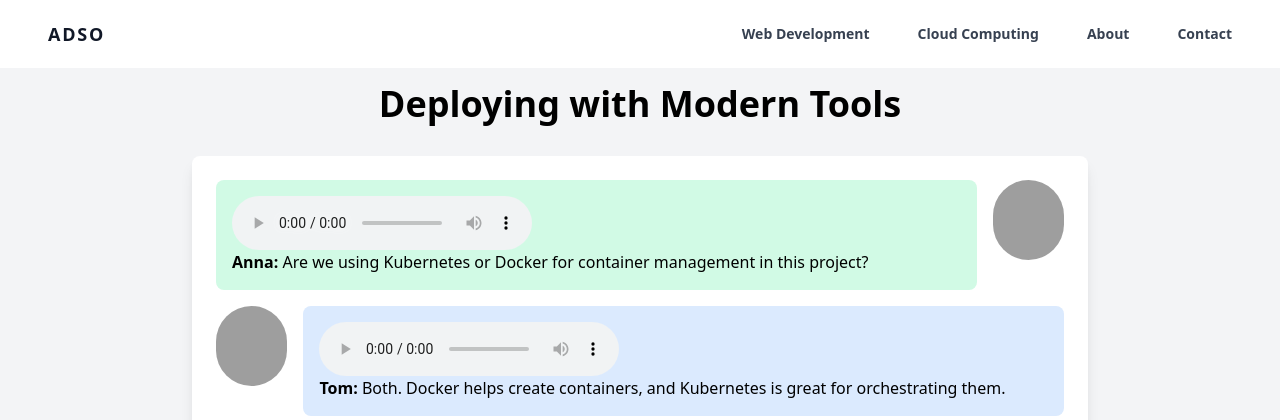
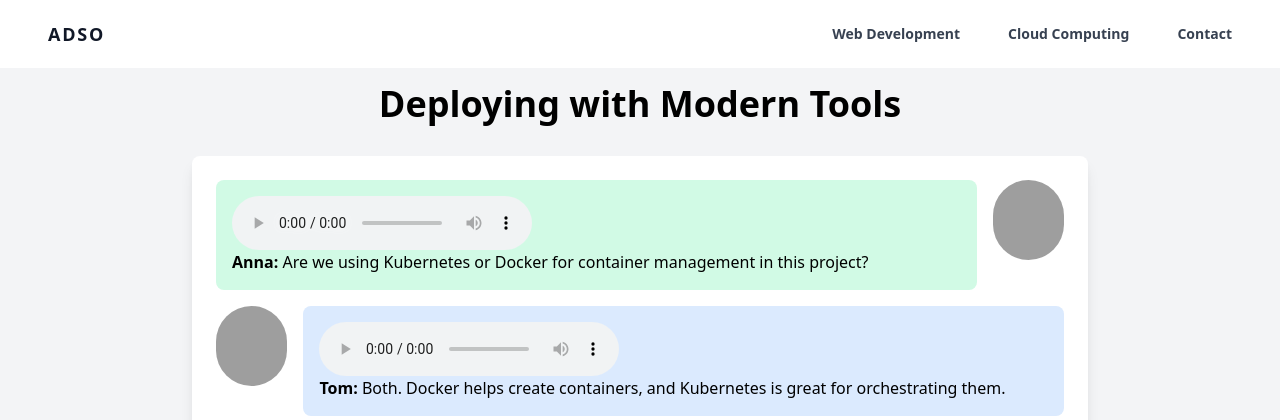
Before and after one commit to EsMilios/adsoPage, a PHP site: page /cloudModule/conversacion2.php in a window 1280 px wide. Shown: the top 420 px of the page. Run offline with PHP 8.4, Linux system fonts and the light colour scheme; data that the repository does not hold is empty; some libraries are stand-ins or nearby versions; grey boxes are pictures that could not be loaded.

Commit message:
navError

```diff
--- a/assets/navbarParaModulos.php
+++ b/assets/navbarParaModulos.php
@@ -35,9 +35,7 @@
                 <a class="px-4 py-2 mt-2 text-sm font-semibold bg-transparent rounded-lg md:mt-0 md:ml-4 hover:bg-gray-300"
                     href="../cloudModule.php">Cloud Computing</a>
                 <a class="px-4 py-2 mt-2 text-sm font-semibold bg-transparent rounded-lg md:mt-0 md:ml-4 hover:bg-gray-300"
-                    href="#">About</a>
-                <a class="px-4 py-2 mt-2 text-sm font-semibold bg-transparent rounded-lg md:mt-0 md:ml-4 hover:bg-gray-300"
-                    href="#">Contact</a>
+                    href="contact.php">Contact</a>
             </nav>
         </div>
     </div>
```
